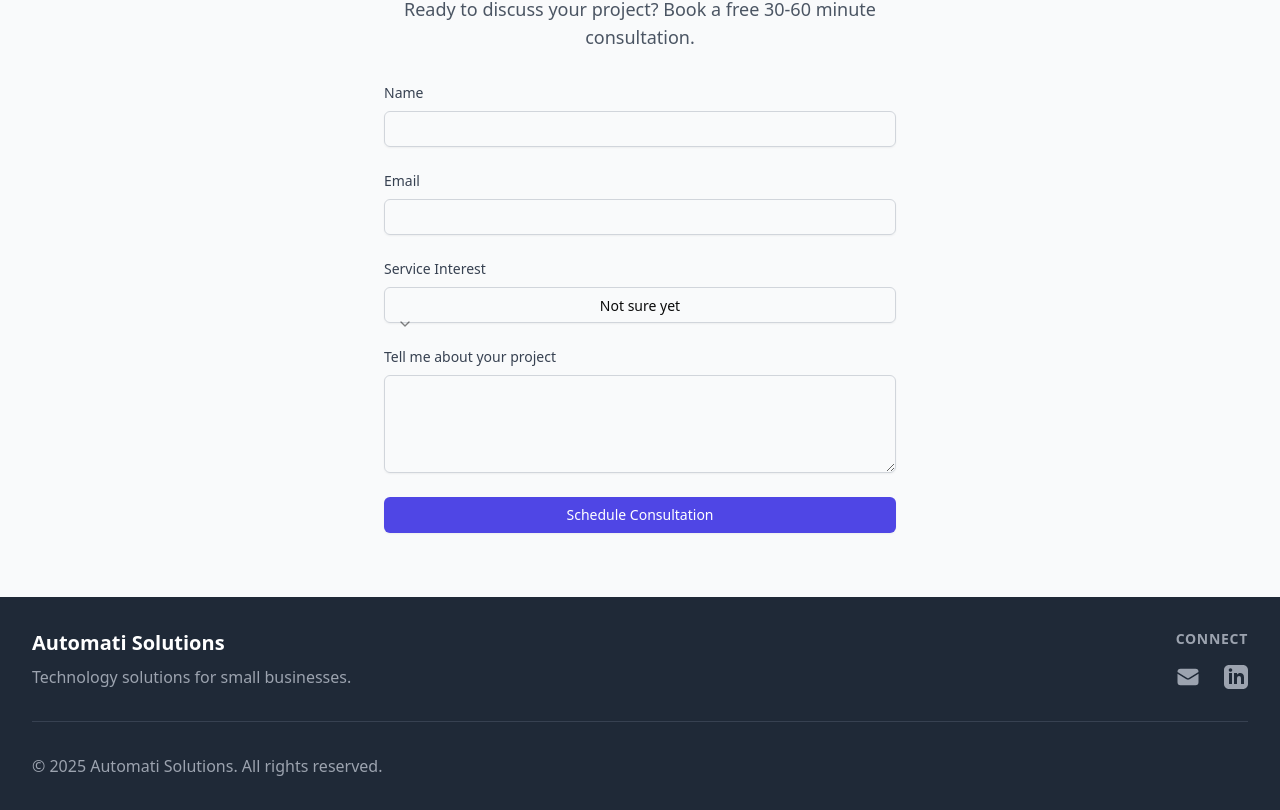
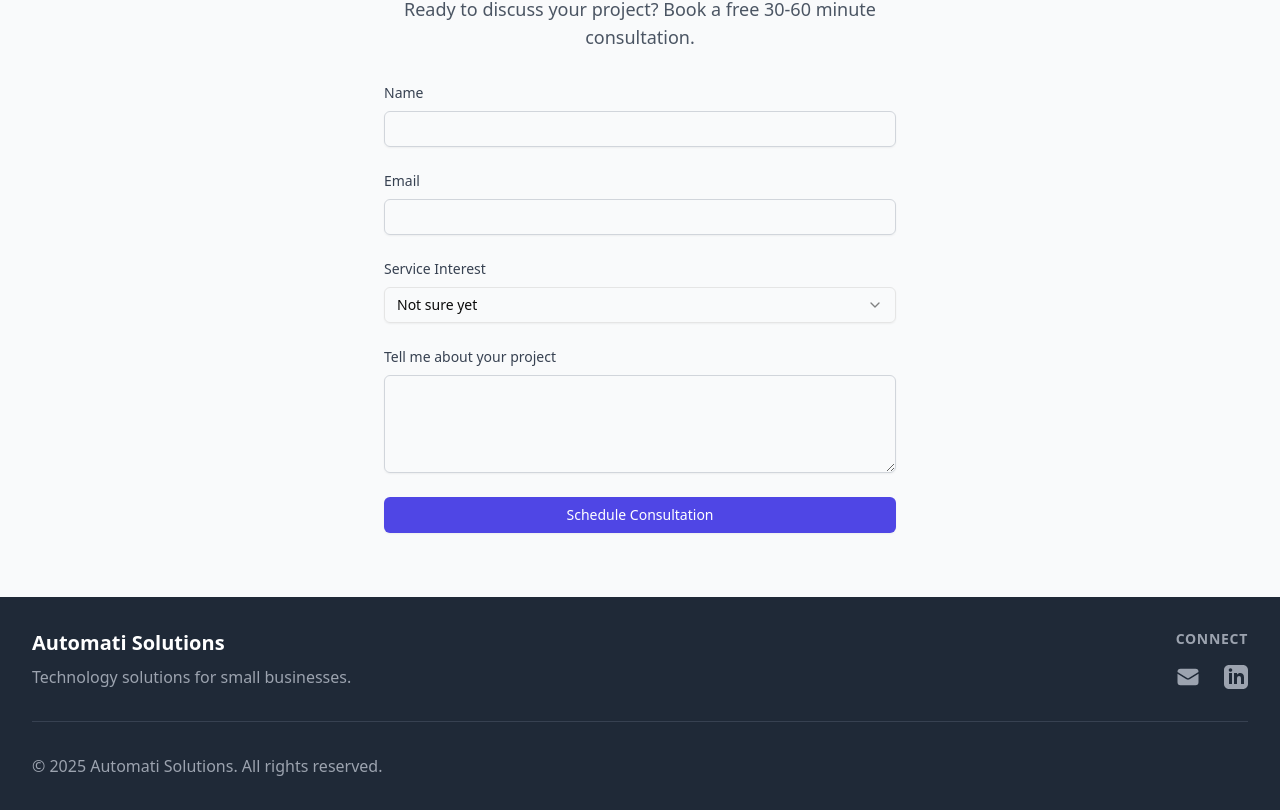
Before and after one commit to JoshDesmond/AutomatiSolutions, a React (Vite) app in the folder AutomatiSolutions/: page / in a window 1280 px wide. Shown: the part 2315-3125 px from the top of the page. Built offline with nearby package versions, Linux system fonts and the light colour scheme.

Commit message:
Fixes Select component styling

```diff
--- a/AutomatiSolutions/src/components/home/Contact/Contact.tsx
+++ b/AutomatiSolutions/src/components/home/Contact/Contact.tsx
@@ -101,9 +101,9 @@ export const Contact: React.FC = () => {
                 render={({ field }) => (
                   <FormItem>
                     <FormLabel className="block text-sm font-medium text-gray-700">Service Interest</FormLabel>
-                    <Select onValueChange={field.onChange} defaultValue={field.value}>
+                    <Select onValueChange={field.onChange} value={field.value}>
                       <FormControl>
-                        <SelectTrigger className="mt-1 block w-full rounded-md border-gray-300 shadow-sm focus:border-indigo-500 focus:ring-indigo-500">
+                        <SelectTrigger>
                           <SelectValue placeholder="Select a service" />
                         </SelectTrigger>
                       </FormControl>
```
